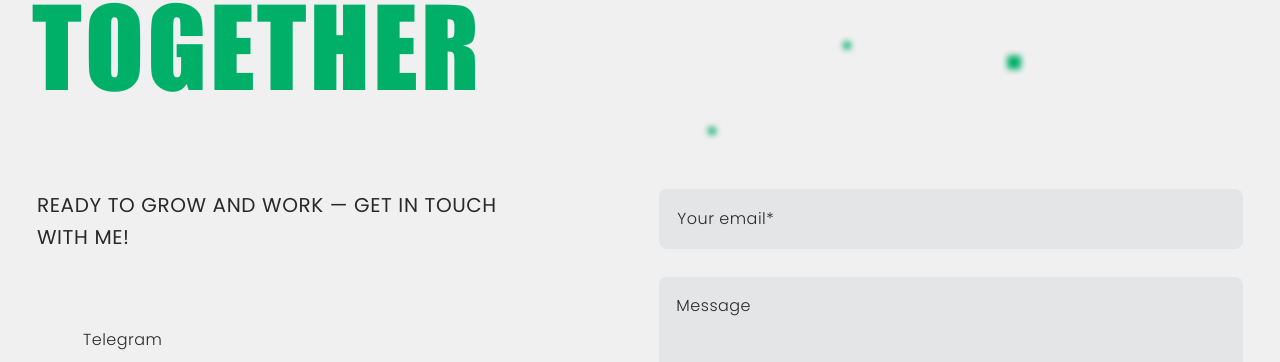
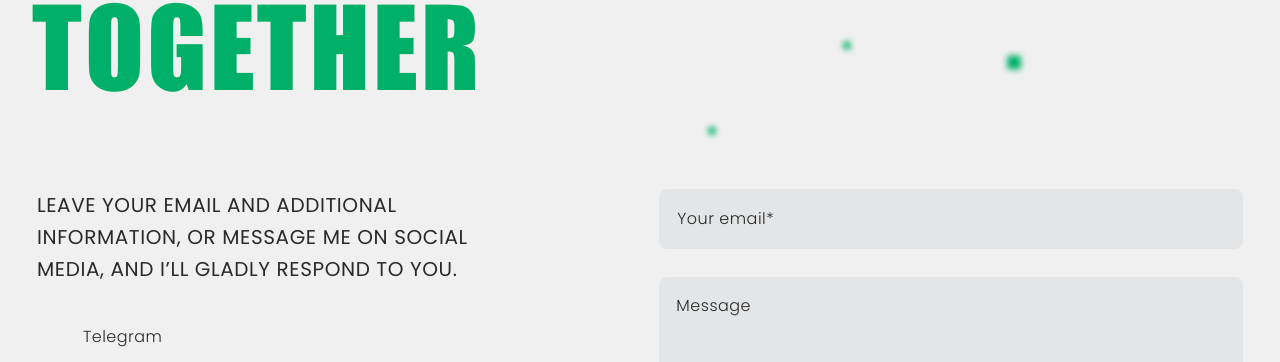
Before and after one commit to igorivchenko/Portfolio, a website built with Vite: page src/index.html in a window 1280 px wide. Shown: the part 6704-7066 px from the top of the page. Built offline with nearby package versions, Linux system fonts and the light colour scheme; no server answers; what accordion-js, izitoast would draw is missing.

Commit message:
fix some bags

```diff
--- a/src/css/work-together-section.css
+++ b/src/css/work-together-section.css
@@ -436,7 +436,7 @@
     display: flex;
     flex-direction: column;
     align-items: flex-start;
-    gap: 32px;
+    gap: 37px;
     margin: 0px;
     padding: 0px;
   }
@@ -539,7 +539,7 @@
     display: flex;
     flex-direction: column;
     align-items: flex-start;
-    gap: 72px;
+    gap: 37px;
     margin: 0px;
     padding: 0px;
   }
--- a/src/partials/work-together-seсtion.html
+++ b/src/partials/work-together-seсtion.html
@@ -5,7 +5,10 @@
     </div>
     <div class="work-together-row-container">
       <div class="work-together-adress-title">
-        <p class="work-together-form-title">Ready to grow and work — get in touch with me!</p>
+        <p class="work-together-form-title">
+          Leave your email and additional information, or message me on social media, and I’ll
+          gladly respond to you.
+        </p>
         <address class="work-together-address">
           <ul class="work-together-address-list">
             <li class="work-together-address-itemlist">
```
